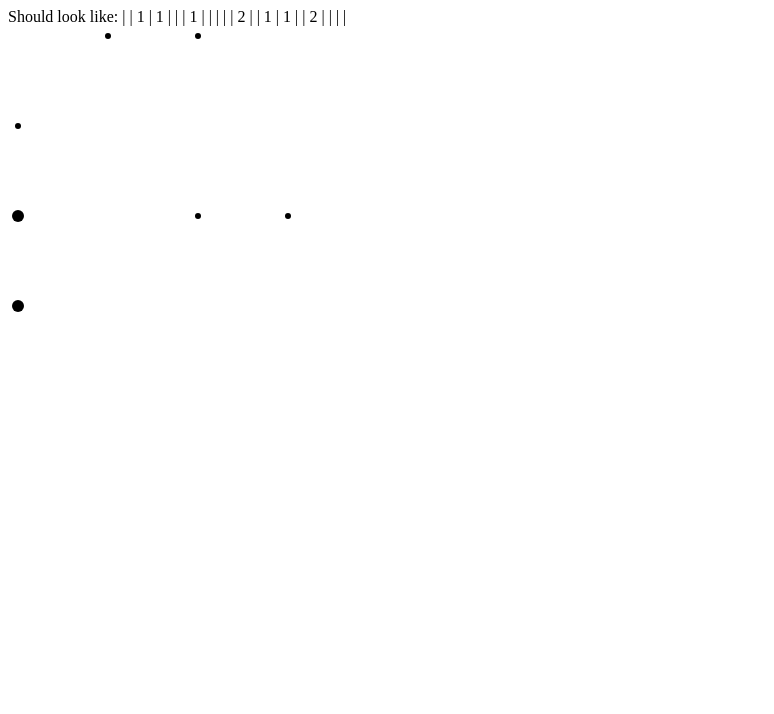
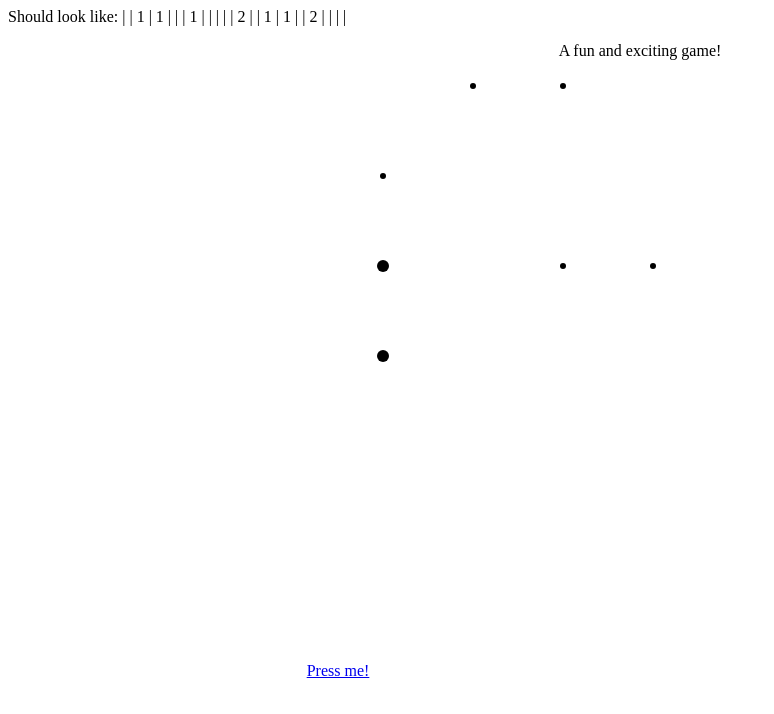
Before and after one commit to PeterSulcs/threes-clone, a plain HTML site: page index.html in a window 1280 px wide. Shown: the whole page, without its empty margins (0-774 px from the left). Drawn offline with Linux system fonts and the light colour scheme.

```diff
--- a/index.html
+++ b/index.html
@@ -11,7 +11,10 @@
         | 2     |       | 1     | 1     |
         | 2     |       |       |       |
     </div>
-    <div id="demo"></div>
+    <div id="demo" style="text-align: center;">
+        <p class="value">A fun and exciting game!</p>
+        <a href="javascript:void(0)" class="add-data action-button">Press me!</a>
+    </div>
     <script type="text/javascript">
     JSONBoard = {
         "nrows": 4,
```
